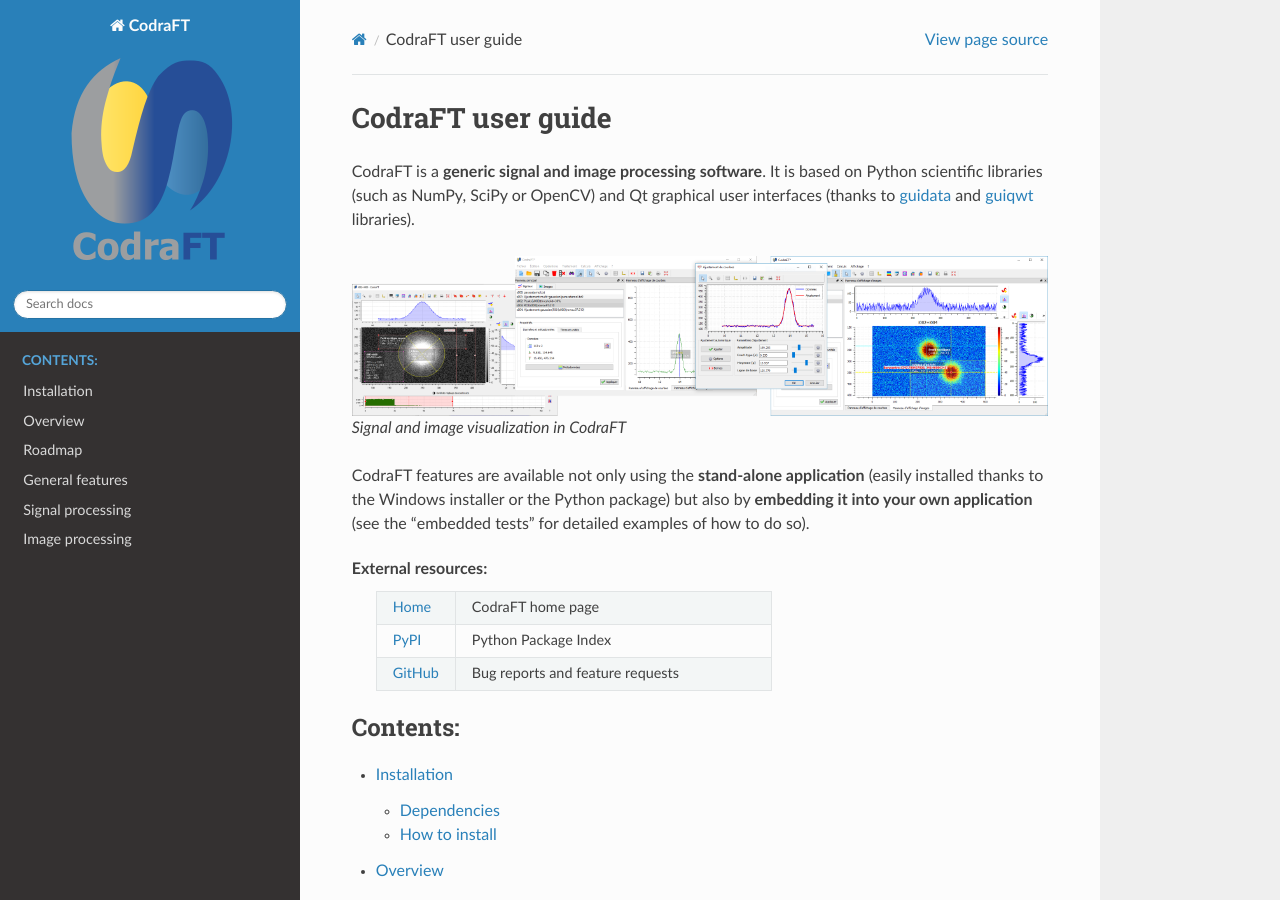
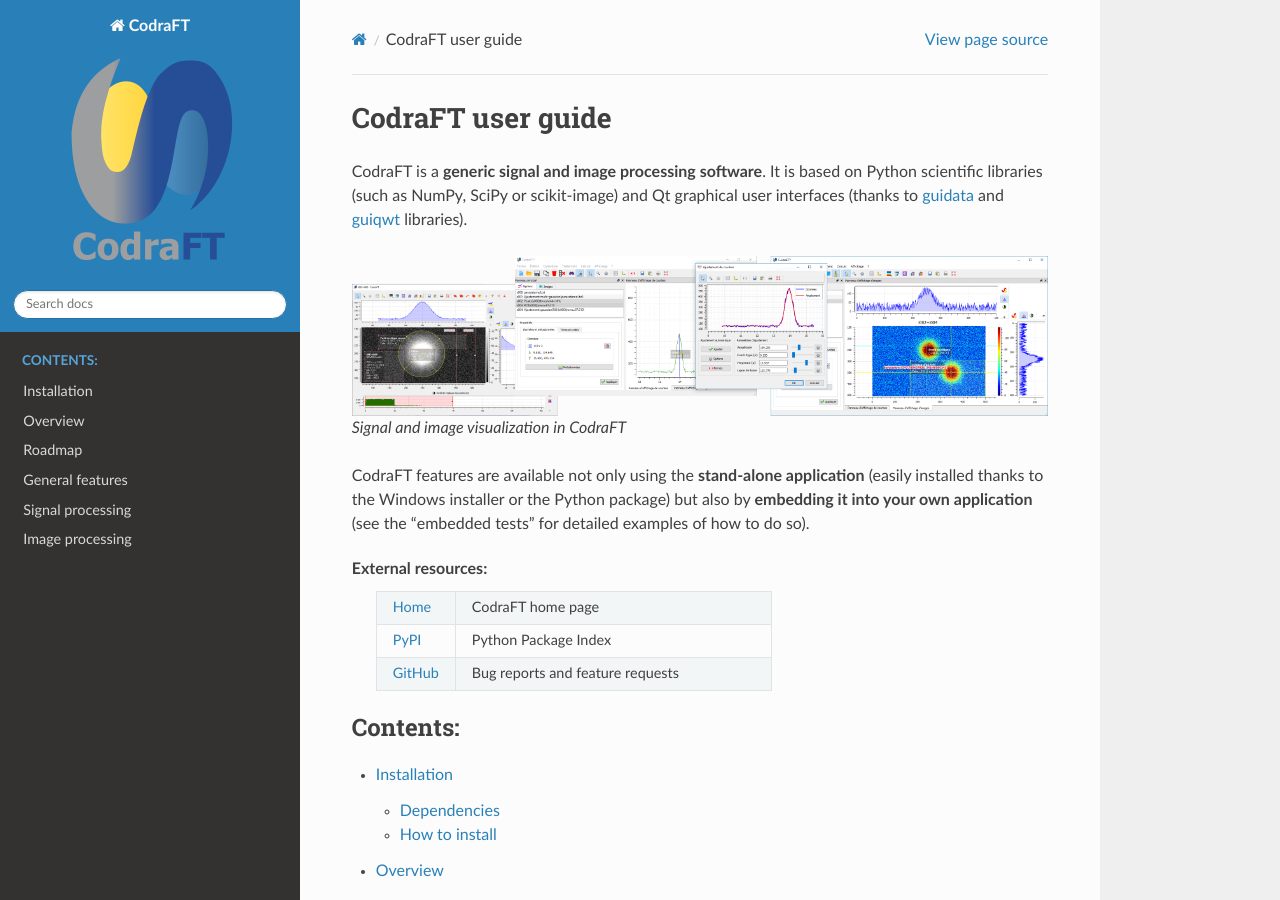
Before and after one commit to DataLab-Platform/DataLab, a Sphinx documentation site: the page built from doc/index.rst, in a window 1280 px wide and 900 px high. Built offline with Sphinx 7.4.7 and the Read the Docs theme 2.0.0, drawn with Linux system fonts in a browser that asks for light colours; formulas are drawn with MathJax 3.

Commit message:
Fixed doc: OpenCV dependency was removed

```diff
--- a/codraft/__init__.py
+++ b/codraft/__init__.py
@@ -8,8 +8,8 @@
 =======
 
 CodraFT is a generic signal and image processing software based on Python scientific
-libraries (such as NumPy, SciPy or OpenCV) and Qt graphical user interfaces (thanks to
-`guidata`_ and `guiqwt`_ libraries).
+libraries (such as NumPy, SciPy or scikit-image) and Qt graphical user interfaces
+(thanks to `guidata`_ and `guiqwt`_ libraries).
 
 .. _guidata: https://pypi.python.org/pypi/guidata
 .. _guiqwt: https://pypi.python.org/pypi/guiqwt
--- a/doc/features/image/menu/computing.rst
+++ b/doc/features/image/menu/computing.rst
@@ -30,9 +30,6 @@
     Compute the circle contour enclosing image values above
     a threshold level defined as the half-maximum value.
 
-    .. warning::
-        This feature requires `OpenCV for Python <https://pypi.org/project/opencv-python/>`_.
-
 2D peak detection
     Automatically find peaks on image using a minimum-maximum filter algorithm.
 
--- a/doc/index.rst
+++ b/doc/index.rst
@@ -3,8 +3,8 @@
 
 CodraFT is a **generic signal and image processing software**.
 It is based on Python scientific libraries (such as NumPy,
-SciPy or OpenCV) and Qt graphical user interfaces (thanks to
-`guidata`_ and `guiqwt`_ libraries).
+SciPy or scikit-image) and Qt graphical user interfaces
+(thanks to `guidata`_ and `guiqwt`_ libraries).
 
 .. figure:: images/panorama.png
 
--- a/setup.py
+++ b/setup.py
@@ -8,8 +8,8 @@
 =======
 
 CodraFT is a generic signal and image processing software based on Python scientific
-libraries (such as NumPy, SciPy or OpenCV) and Qt graphical user interfaces (thanks to
-guidata and guiqwt libraries).
+libraries (such as NumPy, SciPy or scikit-image) and Qt graphical user interfaces
+(thanks to guidata and guiqwt libraries).
 
 CodraFT is Copyright © 2022 CEA-CODRA, Pierre Raybaut, and Licensed under the
 terms of the BSD 3-Clause License or the CeCILL-B License.
@@ -35,7 +35,7 @@
 
 CodraFT is a **generic signal and image processing software**.
 It is based on Python scientific libraries (such as NumPy,
-SciPy or OpenCV) and Qt graphical user interfaces (thanks to
+SciPy or scikit-image) and Qt graphical user interfaces (thanks to
 `guidata`_ and `guiqwt`_ libraries).
 
 .. image:: https://raw.githubusercontent.com/CODRA-Ingenierie-Informatique/CodraFT/master/doc/images/dark_light_modes.png
```
Also changed, not shown: README.md (+1 -5 lines), 3 other files.
